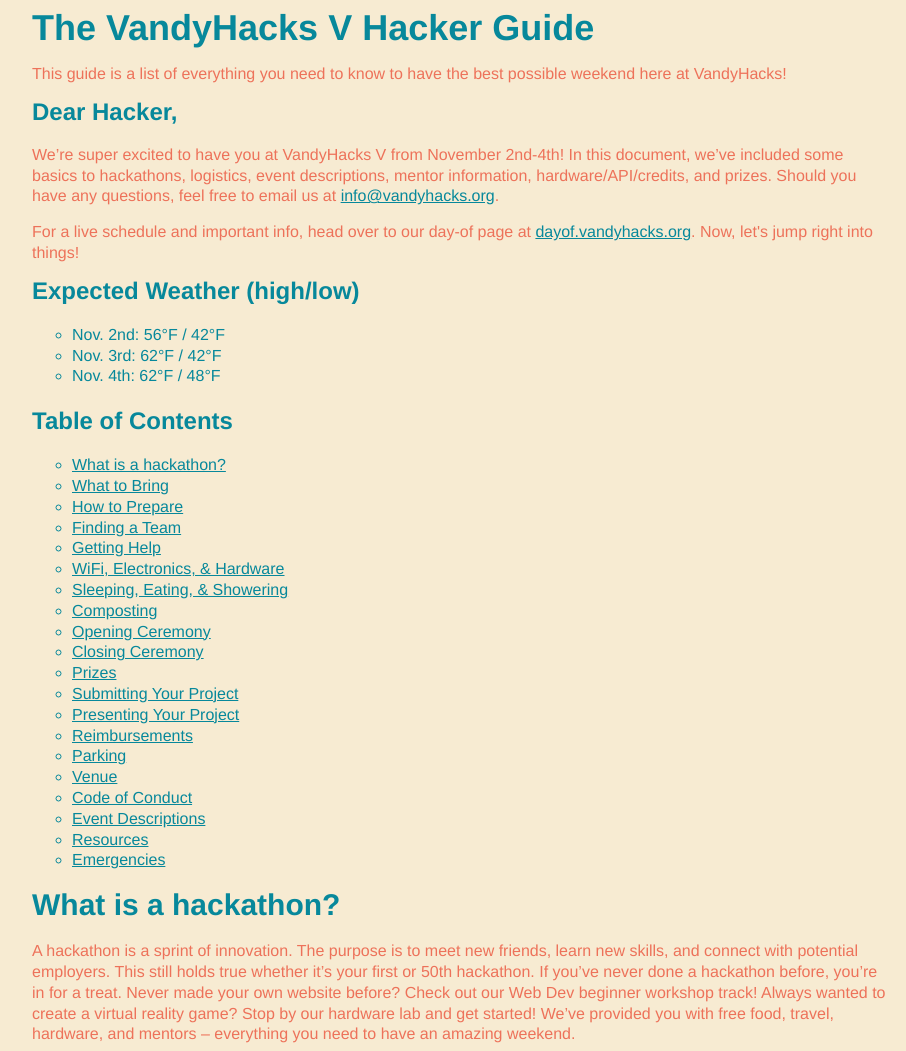
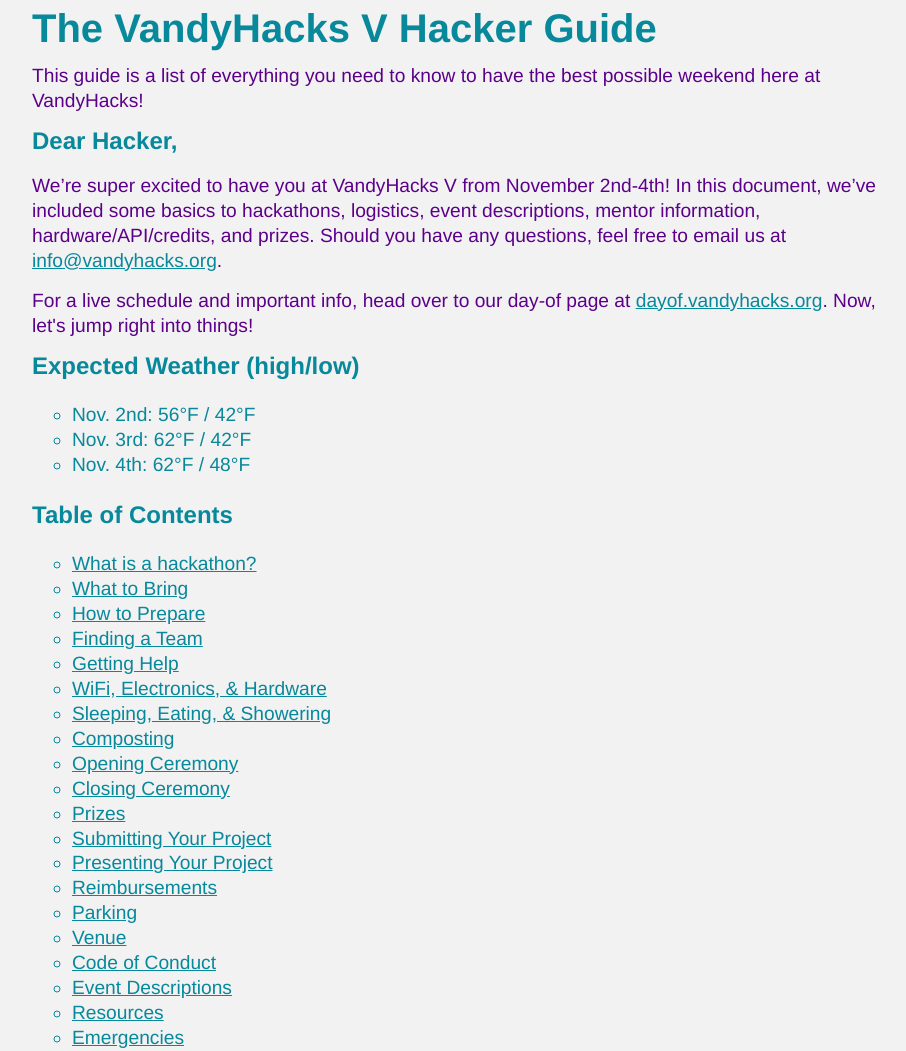
Before and after one commit to VandyHacks/vh-guide-pipeline, a React app: page / in a window 1280 px wide. Shown: the top 1051 px of the page, without its empty margins (181-1087 px from the left). Built offline with nearby package versions, Linux system fonts and the light colour scheme.

Commit message:
New color theme

```diff
--- a/public/css/main.css
+++ b/public/css/main.css
@@ -1,5 +1,5 @@
 .title {
-  font-size: 36px;
+  font-size: 40px;
 }
 
 h1,
@@ -25,9 +25,9 @@
 body {
   font-family: "Helvetica Neue", Helvetica, "Hiragino Sans GB", Arial,
     sans-serif;
-  font-size: 1rem;
+  font-size: 1.2rem;
   line-height: 18px;
-  background-color: #f7ebd2;
+  background-color: #F2F2F2;
   margin: 10px 13px 10px 13px;
 }
 table {
@@ -55,7 +55,7 @@
 }
 p {
   margin-bottom: 9px;
-  color: #ed725a;
+  color: #5C008A;
 }
 
 ul {
@@ -68,7 +68,7 @@
 }
 
 li p {
-  margin: 0;
+  margin: .5em;
   padding: 0;
 }
 
```
